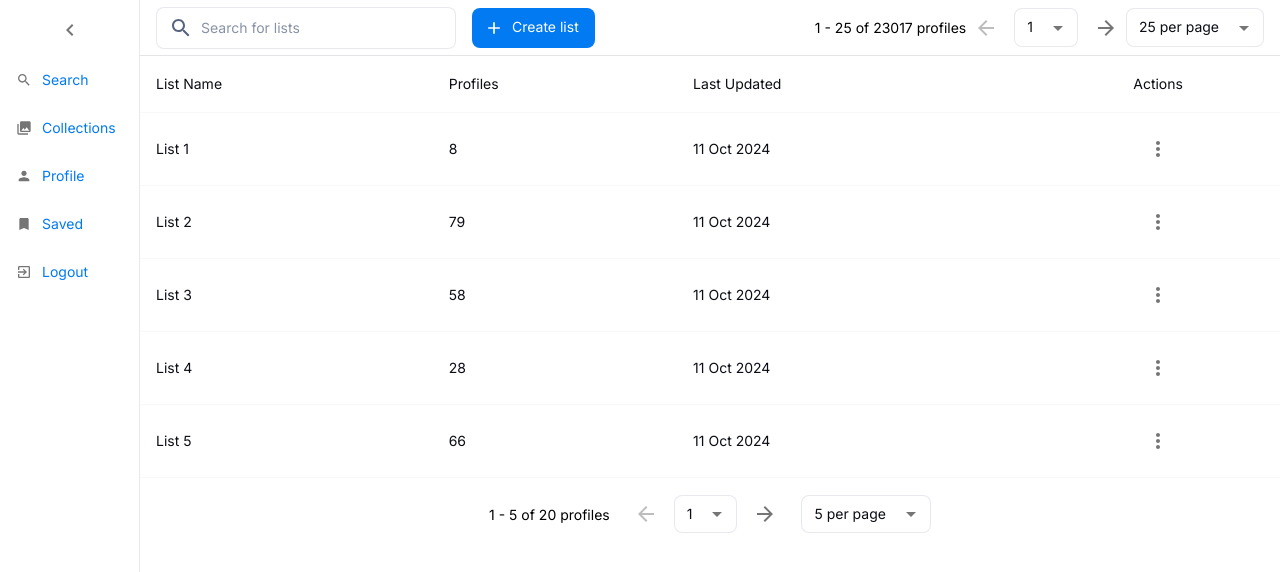
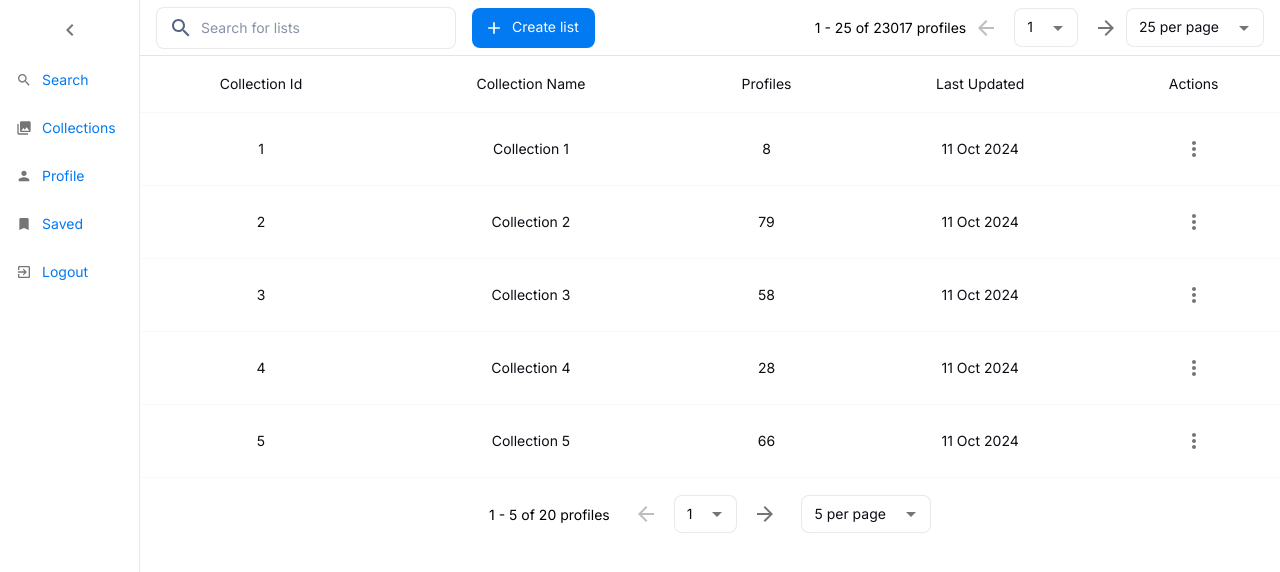
Before and after one commit to jayanthbondi/talenscout, a React (Vite) app: page /collection in a window 1280 px wide. Shown: the top 572 px of the page. Built offline with nearby package versions, Linux system fonts and the light colour scheme.

Commit message:
collection page integration

```diff
--- a/src/components/collection/CollectionList.jsx
+++ b/src/components/collection/CollectionList.jsx
@@ -44,7 +44,7 @@ export default function CollectionList() {
 
   const collections = Array.from({ length: 20 }, (_, index) => ({
     id: index + 1,
-    listName: `List ${index + 1}`,
+    collectionName: `Collection ${index + 1}`,
     profiles: Math.floor(Math.random() * 100),
     lastUpdated: "11 Oct 2024",
     shared: Boolean(index % 2),
@@ -72,7 +72,7 @@ export default function CollectionList() {
   const handleClose = () => setAnchorEl(null);
 
   const handleEditModalOpen = () => {
-    setNewName(selectedCollection?.listName || "");
+    setNewName(selectedCollection?.collectionName || "");
     setEditModalOpen(true);
     handleClose();
   };
@@ -116,7 +116,7 @@ export default function CollectionList() {
       <DeleteConfirmationModal
         open={deleteModalOpen}
         handleClose={() => setDeleteModalOpen(false)}
-        collectionName={selectedCollection?.listName}
+        collectionName={selectedCollection?.collectionName}
         handleDelete={handleDelete}
       />
     </Box>
@@ -138,35 +138,40 @@ function CollectionTable({
     <Table>
       <TableHead>
         <TableRow>
-          <TableCell>List Name</TableCell>
-          <TableCell>Profiles</TableCell>
-          <TableCell>Last Updated</TableCell>
+          <TableCell align="center">Collection Id</TableCell>
+          <TableCell align="center">Collection Name</TableCell>
+          <TableCell align="center">Profiles</TableCell>
+          <TableCell align="center">Last Updated</TableCell>
           <TableCell align="center">Actions</TableCell>
         </TableRow>
       </TableHead>
       <TableBody>
         {currentCollections.map((collection) => (
           <TableRow key={collection.id}>
-            <TableCell>
-              <Box display="flex" alignItems="center">
-                <Link to="#" style={{ marginRight: 8 }}>
-                  {collection.listName}
-                </Link>
-              </Box>
+            <TableCell align="center">{collection.id}</TableCell>
+            <TableCell align="center">
+              <Link to="#" style={{ textDecoration: "none" }}>
+                {collection.collectionName}
+              </Link>
             </TableCell>
-            <TableCell>{collection.profiles}</TableCell>
-            <TableCell>{collection.lastUpdated}</TableCell>
+            <TableCell align="center">{collection.profiles}</TableCell>
+            <TableCell align="center">{collection.lastUpdated}</TableCell>
             <TableCell align="center">
               <IconButton onClick={(e) => handleMoreClick(e, collection)}>
                 <MoreVert />
               </IconButton>
               <Popover
-                // id={id}
+                id={id}
                 open={open}
                 anchorEl={anchorEl}
                 onClose={handleClose}
                 anchorOrigin={{ vertical: "bottom", horizontal: "center" }}
                 transformOrigin={{ vertical: "top", horizontal: "center" }}
+                sx={{
+                  "& .MuiPaper-root": {
+                    boxShadow: "0px 2px 8px rgba(0, 0, 0, 0.1)",
+                  },
+                }}
               >
                 <List>
                   <ListItem
```
